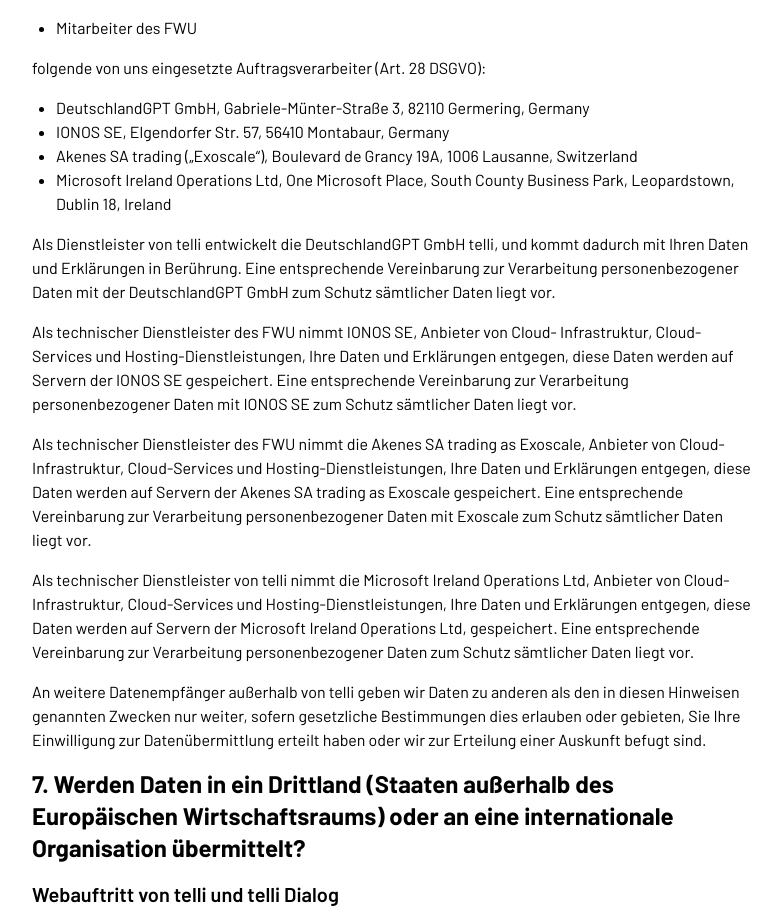
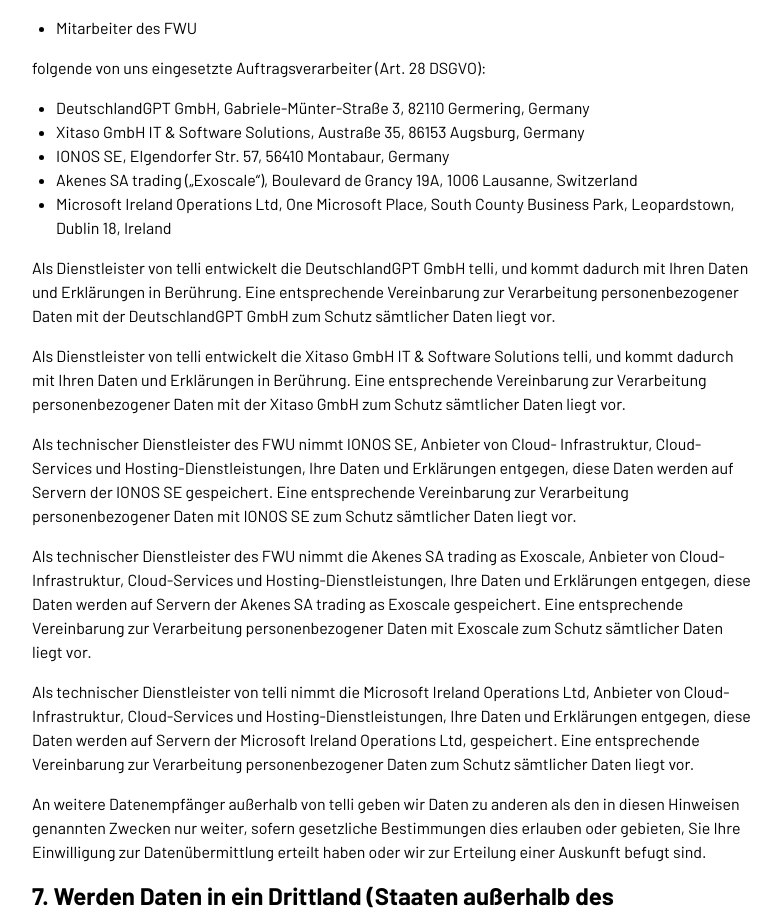
Before and after one commit to FWU-DE/telli-website, a Next.js app: page /datenschutz in a window 1280 px wide. Shown: the part 3700-4616 px from the top of the page, without its empty margins (248-1029 px from the left). Built offline with nearby package versions, Linux system fonts and the light colour scheme.

Commit message:
Xitaso ergänzt

```diff
--- a/src/app/datenschutz/page.tsx
+++ b/src/app/datenschutz/page.tsx
@@ -235,6 +235,9 @@ export default function Page() {
             DeutschlandGPT GmbH, Gabriele-Münter-Straße 3, 82110 Germering, Germany
           </li>
           <li>
+            Xitaso GmbH IT & Software Solutions, Austraße 35, 86153 Augsburg, Germany
+          </li>
+          <li>
             IONOS SE, Elgendorfer Str. 57, 56410 Montabaur, Germany
           </li>
           <li>
@@ -249,6 +252,12 @@ export default function Page() {
           und kommt dadurch mit Ihren Daten und Erklärungen in Berührung. Eine
           entsprechende Vereinbarung zur Verarbeitung personenbezogener Daten
           mit der DeutschlandGPT GmbH zum Schutz sämtlicher Daten liegt vor.
+        </p>
+        <p>
+          Als Dienstleister von telli entwickelt die Xitaso GmbH IT & Software Solutions telli,
+          und kommt dadurch mit Ihren Daten und Erklärungen in Berührung. Eine
+          entsprechende Vereinbarung zur Verarbeitung personenbezogener Daten
+          mit der Xitaso GmbH zum Schutz sämtlicher Daten liegt vor.
         </p>
         <p>Als technischer Dienstleister des FWU nimmt IONOS SE, Anbieter von Cloud- Infrastruktur, Cloud-Services und Hosting-Dienstleistungen, Ihre Daten und Erklärungen entgegen, diese Daten werden auf Servern der IONOS SE gespeichert. Eine entsprechende Vereinbarung zur Verarbeitung personenbezogener Daten mit IONOS SE zum Schutz sämtlicher Daten liegt vor.</p>
         <p>Als technischer Dienstleister des FWU nimmt die Akenes SA trading as Exoscale, Anbieter von Cloud- Infrastruktur, Cloud-Services und Hosting-Dienstleistungen, Ihre Daten und Erklärungen entgegen, diese Daten werden auf Servern der Akenes SA trading as Exoscale gespeichert. Eine entsprechende Vereinbarung zur Verarbeitung personenbezogener Daten mit Exoscale zum Schutz sämtlicher Daten liegt vor.</p>
```
